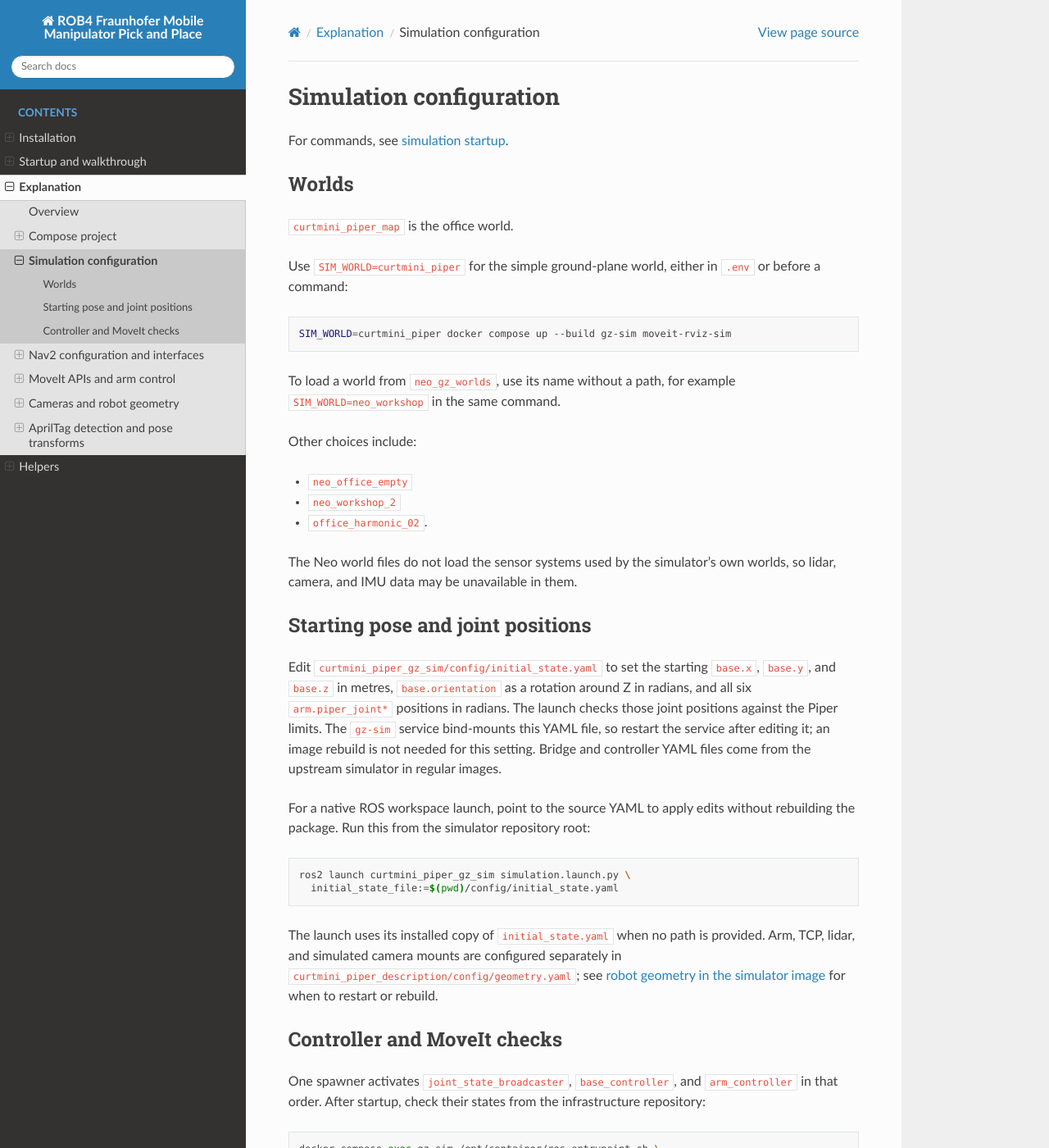
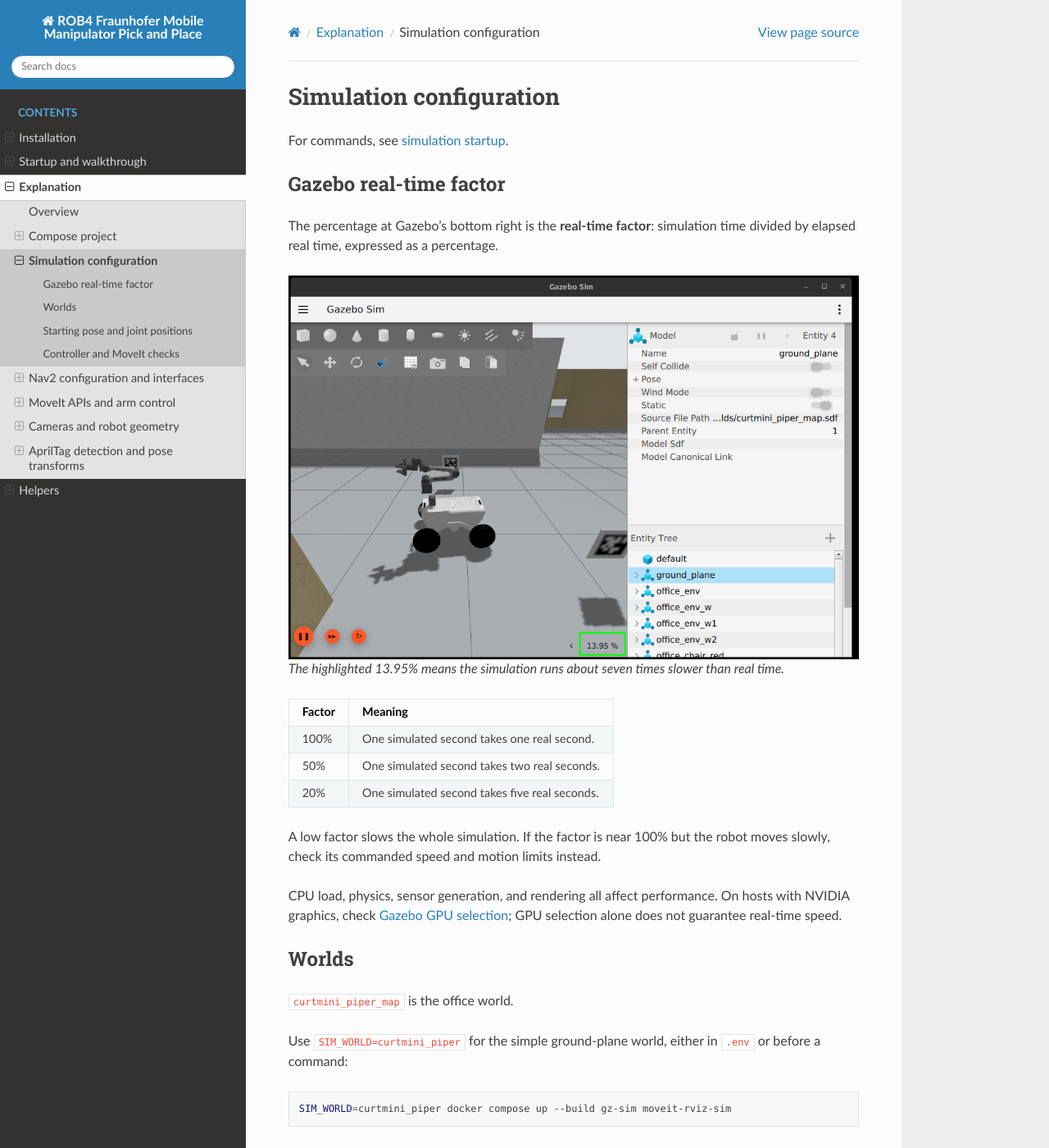
Before and after one commit to 2026-2027-ROB4-Fraunhofer/project-docs, a Sphinx documentation site: the page built from docs/explanation/simulation.md, in a window 1280 px wide and 1400 px high. Shown: the whole window at 82% size. Built offline with Sphinx 7.4.7 and the Read the Docs theme 3.1.0, drawn with Linux system fonts in a browser that asks for light colours.

Commit message:
add explanation on gazebo real-time factor

````diff
--- a/docs/explanation/simulation.md
+++ b/docs/explanation/simulation.md
@@ -1,6 +1,27 @@
 # Simulation configuration
 
 For commands, see [simulation startup](../startup/simulation/bringup.md).
+
+## Gazebo real-time factor
+
+The percentage at Gazebo's bottom right is the **real-time factor**: simulation time divided by elapsed real time, expressed as a percentage.
+
+```{figure} ../_static/simulation/gz-sim_real_time_factor.png
+:alt: Gazebo window with the real-time factor of 13.95 percent highlighted at the bottom right
+:width: 100%
+
+The highlighted 13.95% means the simulation runs about seven times slower than real time.
+```
+
+| Factor | Meaning |
+| --- | --- |
+| 100% | One simulated second takes one real second. |
+| 50% | One simulated second takes two real seconds. |
+| 20% | One simulated second takes five real seconds. |
+
+A low factor slows the whole simulation. If the factor is near 100% but the robot moves slowly, check its commanded speed and motion limits instead.
+
+CPU load, physics, sensor generation, and rendering all affect performance. On hosts with NVIDIA graphics, check [Gazebo GPU selection](compose_project/environment.md#gazebo-gpu-selection); GPU selection alone does not guarantee real-time speed.
 
 ## Worlds
 
````
Also changed, not shown: docs/_static/simulation/gz-sim_real_time_factor.png (added).
